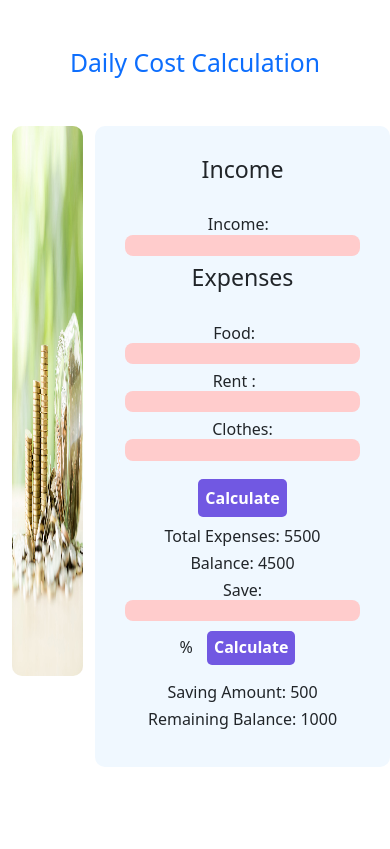
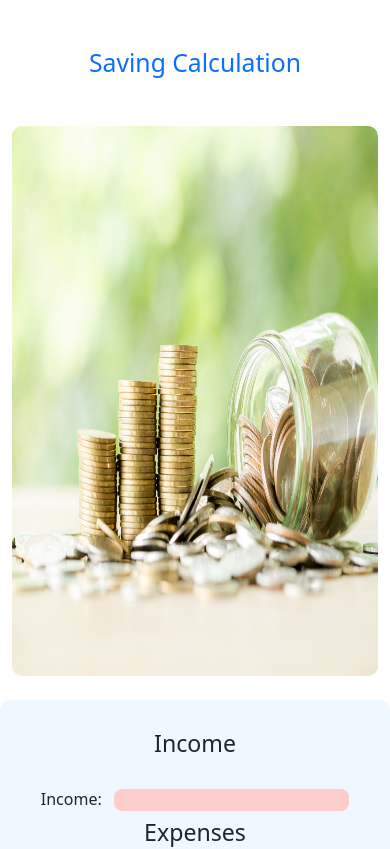
Before and after one commit to Habibullah800/Money-master-cv, a plain HTML site: page index.html in a window 390 px wide. Shown: the top 849 px of the page. Drawn offline with nearby package versions, Linux system fonts and the light colour scheme.

Commit message:
Device-Responsive

```diff
--- a/index.html
+++ b/index.html
@@ -5,35 +5,31 @@
     <meta charset="UTF-8">
     <meta http-equiv="X-UA-Compatible" content="IE=edge">
     <meta name="viewport" content="width=device-width, initial-scale=1.0">
+    <!----------------
+    --bootstrap-Link--
+    ------------------>
     <link href="https://cdn.jsdelivr.net/npm/bootstrap@5.1.3/dist/css/bootstrap.min.css" rel="stylesheet"
         integrity="sha384-1BmE4kWBq78iYhFldvKuhfTAU6auU8tT94WrHftjDbrCEXSU1oBoqyl2QvZ6jIW3" crossorigin="anonymous">
-
+    <!----------
+    --CSS link--
+    ------------>
     <link rel="stylesheet" href="style.css">
     <title>Document</title>
 </head>
 
 <body>
     <h2 class="text-center m-5 text-primary
-
-    ">Daily Cost Calculation</h2>
-
-    <div class="container my-5">
-
-        <div class="row">
-            <div class="col">
+    ">Saving Calculation</h2>
+    <div class="container ">
+        <div class="row ">
+            <div class="col-12 col-sm-12 col-md-12 col-lg-6 mb-4 ">
                 <img class="img-fluid image" src="images/money1.jpg" alt="">
             </div>
-
-
-            <div class="col calculate-section">
-
+            <div class="col-12 col-sm-12 col-md-12  col-lg-6 calculate-section mb-4">
                 <h3 class="text-center">Income</h3> <br>
-
                 <span class="text-center">
                     <h6> Income: &nbsp; <input class="input-field " type="text"></h6>
                 </span>
-
-
                 <h3 class="text-center">Expenses</h3> <br>
 
                 <span class="text-center">
@@ -45,9 +41,6 @@
                 <span class="text-center">
                     <h6> Clothes: <input class="input-field " type="text"></h6>
                 </span>
-
-
-
                 <div class="text-center"><button class="button">Calculate</button></div>
 
                 <span class="text-center">
@@ -56,49 +49,25 @@
                 <span class="text-center">
                     <h6> Balance: <span>4500</span></h6>
                 </span>
-
-
-
                 <span class="text-center">
                     <h6> Save: <input class="input-field " type="text"> % <button class="button">Calculate</button></h6>
                 </span>
-
-
-
                 <span class="text-center">
                     <h6> Saving Amount: <span>500</span></h6>
                 </span>
                 <span class="text-center">
                     <h6> Remaining Balance: <span>1000</span></h6>
                 </span>
-
             </div>
-
-
-
         </div>
-
-
     </div>
-
-
-
-
-
-
-
-
-
-
-
-
-
-
-
-
-
-
+    <!----------
+    --JS link--
+    ------------>
     <script src="app.js"></script>
+    <!-------------------
+    --Bootstrap JS link--
+    --------------------->
     <script src="https://cdn.jsdelivr.net/npm/bootstrap@5.1.3/dist/js/bootstrap.bundle.min.js"
         integrity="sha384-ka7Sk0Gln4gmtz2MlQnikT1wXgYsOg+OMhuP+IlRH9sENBO0LRn5q+8nbTov4+1p"
         crossorigin="anonymous"></script>
```
